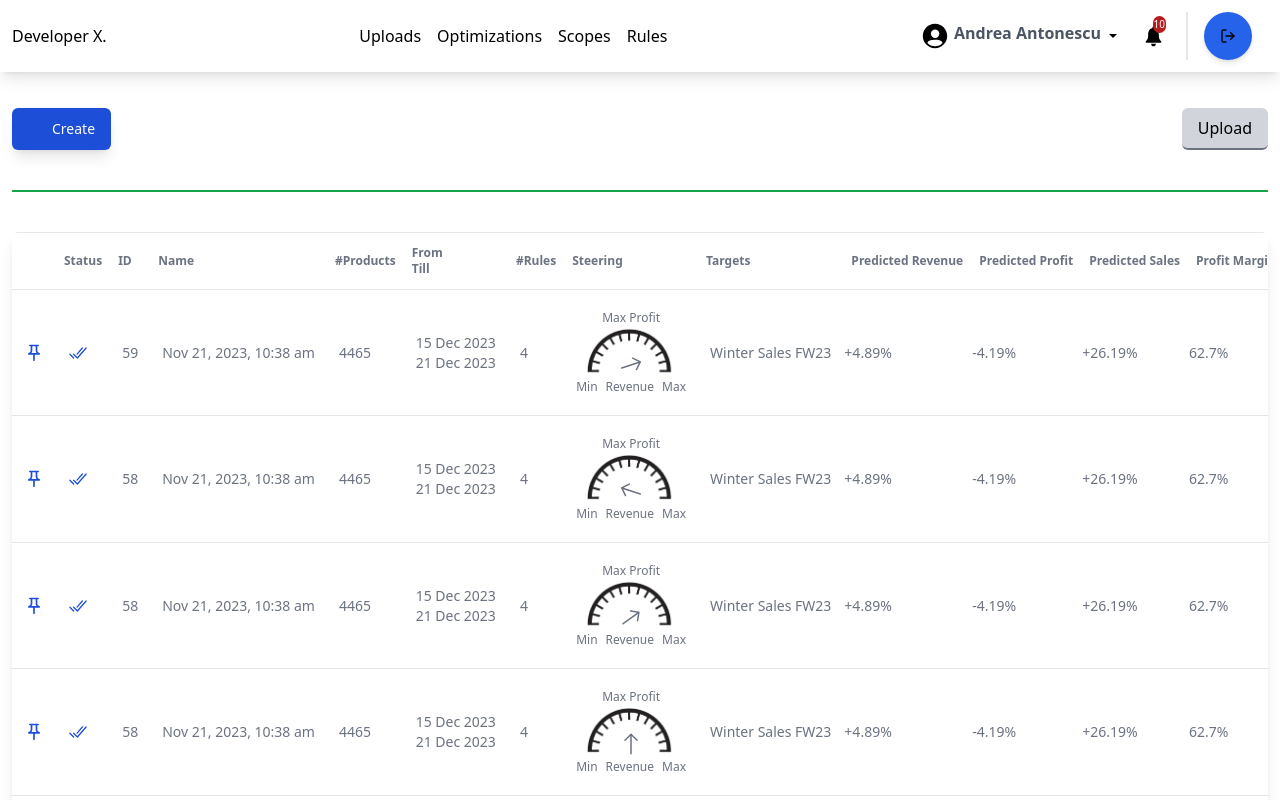
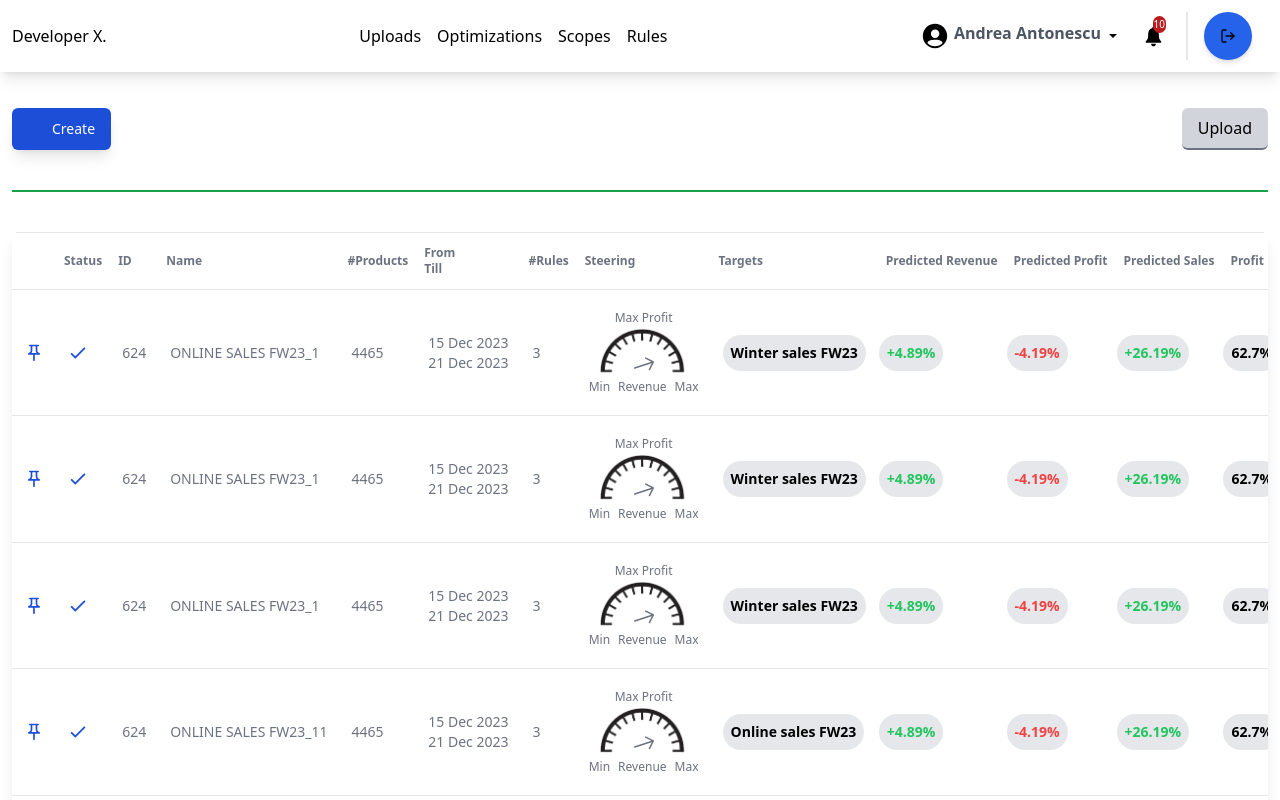
Before and after one commit to AyodejiOmole/table_replication_one, a React (Vite) app: page / in a window 1280 px wide. Shown: the top 800 px of the page. Built offline with nearby package versions, Linux system fonts and the light colour scheme; some icons are missing.

Commit message:
completed table one

```diff
--- /dev/null
+++ b/src/components/PercentageContainer.jsx
@@ -0,0 +1,13 @@
+import React from 'react';
+
+const PercentageContainer = ({ number }) => {
+  return (
+    <div className='px-2 py-1 bg-gray-200 rounded-full w-auto inline-block'>
+        <p className={`${number > 0 ? "text-green-500" : "text-red-500"} text-sm leading-loose font-semibold w-auto inline-block`}>
+            {`${number > 0 ? "+" : ""}${number}%`}
+        </p>
+    </div>
+  )
+}
+
+export default PercentageContainer;
--- a/src/pages/TableOne.jsx
+++ b/src/pages/TableOne.jsx
@@ -1,73 +1,92 @@
 import { useState } from 'react';
-import { FaTrash } from "react-icons/fa";
-import { IoPencil } from "react-icons/io5";
-import ReviewersBox from '../components/ReviewersBox';
 import { IoCheckmarkDone } from "react-icons/io5";
-import { RiEyeCloseLine } from "react-icons/ri";
+import { IoMdCheckmark } from "react-icons/io";
 import Speedometer from "../components/Speedometer";
 import Navbar from "../components/Navbar";
 import { FaPlus } from "react-icons/fa6";
 import { MdOutlinePushPin } from "react-icons/md";
 import { MdContentCopy } from "react-icons/md";
+import FiltersTableTwo from '../components/FiltersTableTwo';
+import PercentageContainer from '../components/PercentageContainer';
 
 function TableOne() {
   const [tableDetails, setTableDetails] = useState(
     [
       {
-        status: "Lorem ipsum dolor",
-        ID: "59",
-        Start: "Nov 21, 2023, 10:38 am",
-        Optimization: "ONLINE SALES FW23_8(ID:616)",
+        status: "check",
+        id: 624,
+        start: "Nov 21, 2023, 10:38 am",
+        name: "ONLINE SALES FW23_1",
+        targets: "Winter sales FW23",
         steering: 90,
-        Rules: "4",
-        Configuration: "Price Changes - S3",
-        Reviewers: "Andrea Antonescu",
-        Upload: "Nov 6, 2023, 10:38 am",
+        products: 4465,
+        rules: 3,
+        predicted_revenue: 4.89,
+        predicted_profit: -4.19,
+        predicted_sales: 26.19,
+        profit_margin: 62.7,
+        from_till: ["15 Dec 2023", "21 Dec 2023"]
       },
       {
-        status: "Lorem ipsum dolor",
-        ID: "58",
-        Start: "Nov 21, 2023, 10:38 am",
-        Optimization: "ONLINE SALES FW23_8(ID:616)",
-        Rules: "4",
-        steering: 10,
-        Configuration: "Price Changes - S3",
-        Reviewers: "Andrea Antonescu",
-        Upload: "Nov 6, 2023, 2:53 pm",
+        status: "check",
+        id: 624,
+        start: "Nov 21, 2023, 10:38 am",
+        name: "ONLINE SALES FW23_1",
+        targets: "Winter sales FW23",
+        steering: 90,
+        products: 4465,
+        rules: 3,
+        predicted_revenue: 4.89,
+        predicted_profit: -4.19,
+        predicted_sales: 26.19,
+        profit_margin: 62.7,
+        from_till: ["15 Dec 2023", "21 Dec 2023"]
       },
       {
-        status: "Lorem ipsum dolor",
-        ID: "58",
-        Start: "Nov 21, 2023, 10:38 am",
-        Optimization: "ONLINE SALES FW23_8(ID:616)",
-        Rules: "4",
-        steering: 80,
-        Configuration: "Price Changes - S3",
-        Reviewers: "Andrea Antonescu",
-        Upload: "Nov 6, 2023, 2:53 pm",
+        status: "check",
+        id: 624,
+        start: "Nov 21, 2023, 10:38 am",
+        name: "ONLINE SALES FW23_1",
+        targets: "Winter sales FW23",
+        steering: 90,
+        products: 4465,
+        rules: 3,
+        predicted_revenue: 4.89,
+        predicted_profit: -4.19,
+        predicted_sales: 26.19,
+        profit_margin: 62.7,
+        from_till: ["15 Dec 2023", "21 Dec 2023"]
       },
       {
-        status: "Lorem ipsum dolor",
-        ID: "58",
-        Start: "Nov 21, 2023, 10:38 am",
-        Optimization: "ONLINE SALES FW23_8(ID:616)",
-        Rules: "4",
-        steering: 50,
-        Configuration: "Price Changes - S3",
-        Reviewers: "Andrea Antonescu",
-        Upload: "Nov 6, 2023, 2:53 pm",
+        status: "check",
+        id: 624,
+        start: "Nov 21, 2023, 10:38 am",
+        name: "ONLINE SALES FW23_11",
+        targets: "Online sales FW23",
+        steering: 90,
+        products: 4465,
+        rules: 3,
+        predicted_revenue: 4.89,
+        predicted_profit: -4.19,
+        predicted_sales: 26.19,
+        profit_margin: 62.7,
+        from_till: ["15 Dec 2023", "21 Dec 2023"]
       },
       {
-        status: "Lorem ipsum dolor",
-        ID: "58",
-        Start: "Nov 21, 2023, 10:38 am",
-        Optimization: "ONLINE SALES FW23_8(ID:616)",
-        Rules: "4",
-        steering: 30,
-        Configuration: "Price Changes - S3",
-        Reviewers: "Andrea Antonescu",
-        Upload: "Nov 6, 2023, 2:53 pm",
-      }
+        status: "dcheck",
+        id: 624,
+        start: "Nov 21, 2023, 10:38 am",
+        name: "ONLINE SALES FW23_1",
+        targets: "Winter sales FW23",
+        steering: 100,
+        products: 4465,
+        rules: 3,
+        predicted_revenue: 4.89,
+        predicted_profit: -4.19,
+        predicted_sales: 26.19,
+        profit_margin: 62.7,
+        from_till: ["7 Dec 2023", "13 Dec 2023"]
+      },
     ]
   );
 
@@ -114,55 +133,39 @@ function TableOne() {
                       <MdOutlinePushPin size={20} color={"#1D4ED8"}/>
                     </td>
                     <td className="text-sm text-left whitespace-nowrap text-gray-500 px-3 py-3">
-                      <IoCheckmarkDone className="" size={20} color={"#1D4ED8"}/>
+                      {item.status !== "check" ? <IoCheckmarkDone size={20} color={"#1D4ED8"}/> : <IoMdCheckmark size={20} color={"#1D4ED8"}/>}
                     </td>
-                    <td className="text-sm text-left whitespace-nowrap text-gray-500 px-3 py-5">{item.ID}</td>
-                    <td className="text-sm text-left whitespace-nowrap text-gray-500 px-3 py-5">{item.Start}</td>
-                    <td className="text-sm text-left whitespace-nowrap text-gray-500 px-3 py-5">4465</td>
+                    <td className="text-sm text-left whitespace-nowrap text-gray-500 px-3 py-5">{item.id}</td>
+                    <td className="text-sm text-left whitespace-nowrap text-gray-500 px-3 py-5">{item.name}</td>
+                    <td className="text-sm text-left whitespace-nowrap text-gray-500 px-3 py-5">{item.products}</td>
                     <td className="text-sm text-left whitespace-nowrap text-gray-500 px-3 py-5">
-                        15 Dec 2023 <br/>
-                        21 Dec 2023
+                      {item.from_till[0]}
+                        {/* 15 Dec 2023 */}
+                         <br/>
+                        {/* 21 Dec 2023 */}
+                      {item.from_till[1]}
                     </td>
-                    <td className="text-sm text-left whitespace-nowrap text-gray-500 px-3 py-5">{item.Rules}</td>
+                    <td className="text-sm text-left whitespace-nowrap text-gray-500 px-3 py-5">{item.rules}</td>
                     <td className="text-sm text-left whitespace-nowrap text-gray-500 px-3 py-5">
-                      {/* <Steering value={item.Steering}/> */}
                       <Speedometer percentage={item.steering}/>
                     </td>
                     <td className="text-sm text-left whitespace-nowrap text-gray-500 px-3 py-5">
-                        Winter Sales FW23
+                        <FiltersTableTwo filter={item.targets}/>
                     </td>
                     <td className="text-sm text-gray-500 py-3 w-auto">
-                      {/* <div className="w-full">
-                        <ReviewersBox name={item.Reviewers}/>
-                      </div> */}
-                      +4.89%
+                      <PercentageContainer number={item.predicted_revenue}/>
                     </td>
                     <td className="text-sm text-gray-500 py-3 w-auto">
-                      {/* <div className="w-full">
-                        <ReviewersBox name={item.Reviewers}/>
-                      </div> */}
-                      -4.19%
+                      <PercentageContainer number={item.predicted_profit}/>
                     </td>
                     <td className="text-sm text-gray-500 py-3 w-auto">
-                      {/* <div className="w-full">
-                        <ReviewersBox name={item.Reviewers}/>
-                      </div> */}
-                      +26.19%
+                      <PercentageContainer number={item.predicted_sales}/>
                     </td>
                     <td className="text-sm text-gray-500 py-3 w-auto">
-                      {/* <div className="w-full">
-                        <ReviewersBox name={item.Reviewers}/>
-                      </div> */}
-                      62.7%
+                      <FiltersTableTwo filter={`${item.profit_margin}%`}/>
                     </td>
-                    {/* <td className="text-sm whitespace-nowrap text-left text-gray-500 px-3 py-3">{item.Upload}</td> */}
-                    <td className="text-sm text-left whitespace-nowrap text-gray-500 px-3 py-3">
-                      {/* <div className="flex space-between gap-2 w-full ">
-                        <IoPencil className="fill-gray-400" size={17}/>
-                        <RiEyeCloseLine className="fill-blue-700" size={17}/>
-                        <FaTrash className="fill-gray-400" size={17}/>
-                      </div> */}
-                      <MdContentCopy  color={"#1D4ED8"} size={17}/>
+                    <td className="text-sm text-left cursor-pointer whitespace-nowrap text-gray-500 px-3 py-3">
+                      <MdContentCopy color={"#1D4ED8"} size={17}/>
                     </td>
                   </tr>
                 );
```
